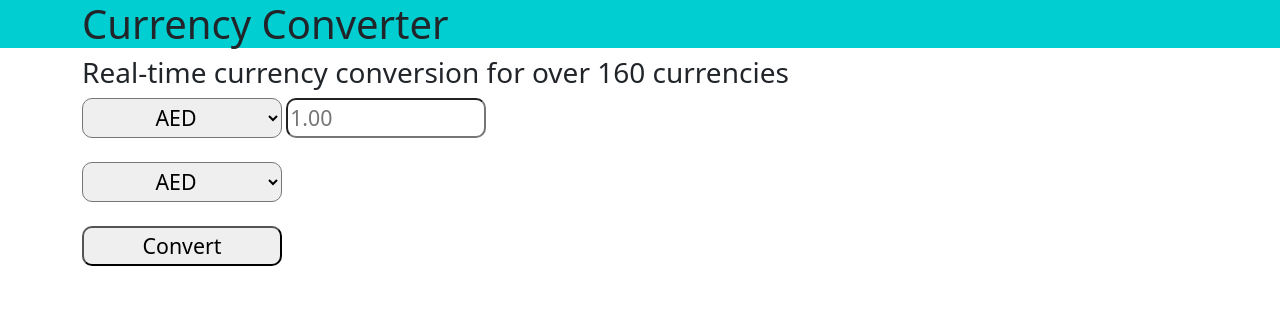
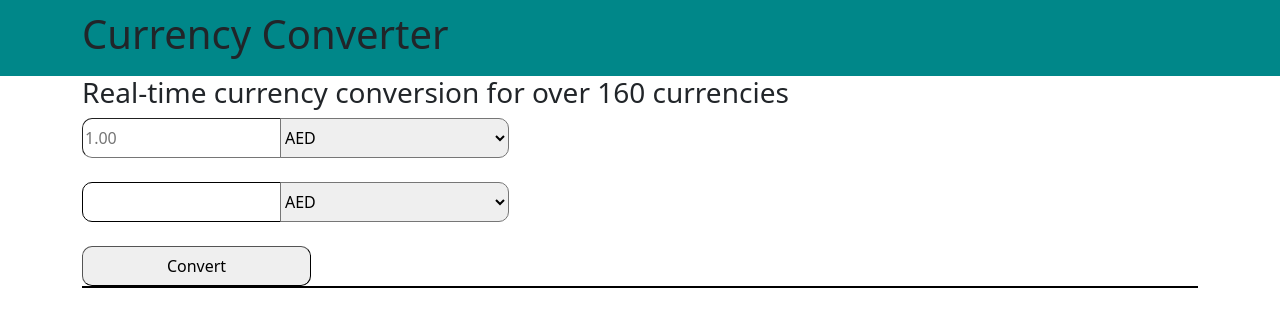
Before and after one commit to RoryPoulter/Currency-Converter, a Flask app: page / in a window 1280 px wide. Shown: the top 327 px of the page. Run offline with Flask 3, Linux system fonts and the light colour scheme.

Commit message:
Push changes to src

```diff
--- a/src/server.py
+++ b/src/server.py
@@ -15,10 +15,7 @@ app = Flask(__name__)
 def convert(start_curr: str, final_curr: str, amount: str) -> str | int:
     """Converts between the two currencies.
     Error codes:
-    1: Amount input missing
-    2: String input for amount
-    3: Amount below or equal to zero
-    4: Start and final currencies are the same
+    1: Start and final currencies are the same
 
     Args:
         start_curr (str): The initial currency
@@ -28,16 +25,8 @@ def convert(start_curr: str, final_curr: str, amount: str) -> str | int:
     Returns:
         str | int: A string of the converted amount if successful or integer error code if failed.
     """
-    if not amount:
+    if start_curr == final_curr:
         return 1
-    try:
-        amount = float(amount)
-    except ValueError:
-        return 2
-    if amount <= 0:
-        return 3
-    if start_curr == final_curr:
-        return 4
 
     dotenv_path = Path("../.env")
     load_dotenv(dotenv_path=dotenv_path)
--- a/src/static/main.js
+++ b/src/static/main.js
@@ -1,8 +1,5 @@
 const ERROR_MESSAGES = {
-    1: "Missing amount!",
-    2: "Invalid amount: must be a number!",
-    3: "Invalid amount: must be greater than 0!",
-    4: "Converting to and from same currency!"
+    1: "Converting to and from same currency!"
 };
 
 
--- a/src/static/style.css
+++ b/src/static/style.css
@@ -1,14 +1,29 @@
 .jumbotron {
-    background-color: darkturquoise;
+    background-color: rgb(0, 135, 137);
+    padding: 10px;
 }
 
-select.select {
-    text-align: center;
+.form-element-left, .form-element-right, .form-element {
+    width: 229px;
+    height: 40px;
+    font-size: 12pt;
+    border-width: 1px;
+}
+
+.form-element-left {
+    border-bottom-left-radius: 10px;
+    border-top-left-radius: 10px;
+}
+
+.form-element-right {
+    border-bottom-right-radius: 10px;
+    border-top-right-radius: 10px;
 }
 
 .form-element {
-    width: 200px;
-    height: 40px;
-    font-size: 16pt;
     border-radius: 10px;
 }
+
+#output {
+    border: black solid 1px;
+}
--- a/src/templates/index.html
+++ b/src/templates/index.html
@@ -20,7 +20,13 @@
         <div class="container">
             <h3>Real-time currency conversion for over 160 currencies</h3>
             <form id="form">
-                <select name="start_currency" id="start_currency" class="form-element select">
+                <div class="col-md-4">
+                    <div class="row">
+                        <div class="col-md-6">
+                            <input type="number" step="any" min="0" id="amount" placeholder="1.00" name="amount" class="form-element-left" required>
+                        </div>
+                        <div class="col-md-6">
+                            <select name="start_currency" id="start_currency" class="form-element-right select">
                                 <option value="AED">AED</option>
                                 <option value="AFN">AFN</option>
                                 <option value="ALL">ALL</option>
@@ -192,8 +198,14 @@
                                 <option value="ZMW">ZMW</option>
                                 <option value="ZWL">ZWL</option>
                             </select>
-                <input type="text" id="amount" placeholder="1.00" name="amount" class="form-element"><br><br>
-                <select name="final_currency" id="final_currency" class="form-element select">
+                        </div>
+                    </div><br>
+                    <div class="row">
+                        <div class="col-md-6">
+                            <div id="output" class="form-element-left"></div>
+                        </div>
+                        <div class="col-md-6">
+                            <select name="final_currency" id="final_currency" class="form-element-right select">
                                 <option value="AED">AED</option>
                                 <option value="AFN">AFN</option>
                                 <option value="ALL">ALL</option>
@@ -365,8 +377,10 @@
                                 <option value="ZMW">ZMW</option>
                                 <option value="ZWL">ZWL</option>
                             </select>
-                <br><br>
-                <button type="submit" value="Convert" class="form-element" name="button">Convert</button>
+                        </div>
+                    </div><br>
+                </div>
+                <input type="submit" value="Convert" class="form-element">
             </form>
             <div id="output"></div>
         </div>
```
Also changed, not shown: CHANGELOG.md. Lines whose indentation alone changed are shown as unchanged.
